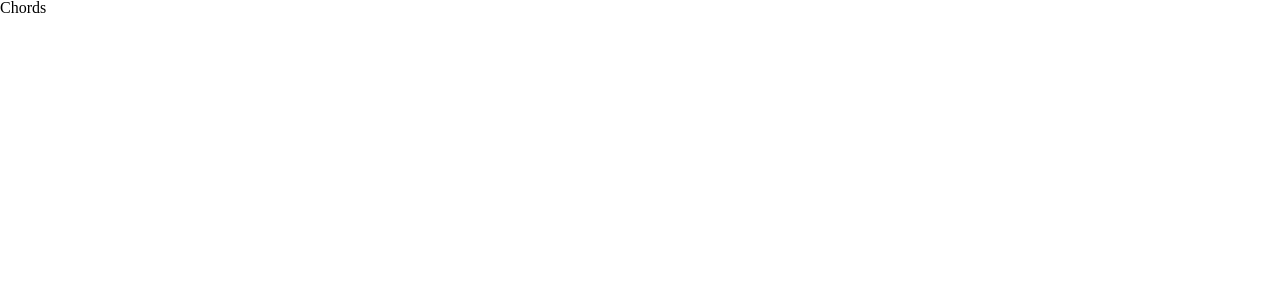
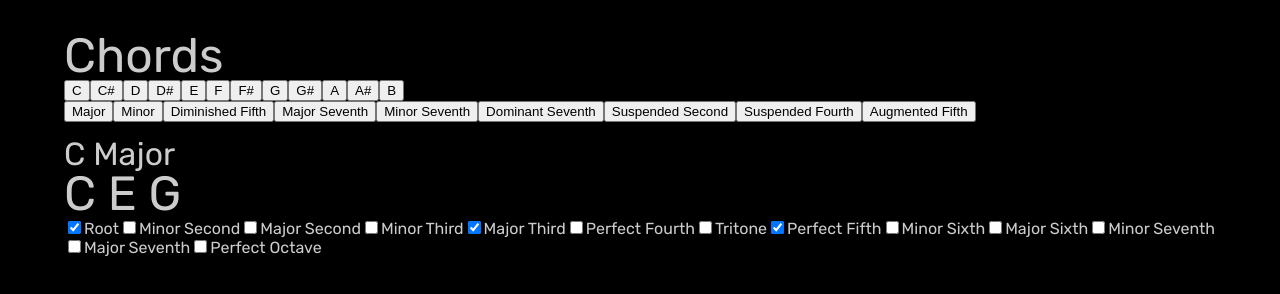
Before and after one commit to RaeyaVidhl/RaeyaVidhl.github.io, a plain HTML site: page chords.html in a window 1280 px wide. Drawn offline with Linux system fonts and the light colour scheme.

Commit message:
Add chords page

```diff
--- /dev/null
+++ b/chords.css
@@ -0,0 +1,3 @@
+#base-note-list {
+
+}
--- a/chords.html
+++ b/chords.html
@@ -6,10 +6,21 @@
     <meta charset="UTF-8">
     <title>Raeya's Domain</title>
     <link rel="stylesheet" type="text/css" href="reset.css" />
+    <link rel="stylesheet" type="text/css" href="global.css" />
+    <link rel="stylesheet" type="text/css" href="chords.css" />
   </head>
 
   <body>
-    Chords
+    <h1>Chords</h1>
+    <p id="root">root</p>
+    <p id="chord">chord</p>
+    <br />
+    <h2 id="result-name">result</h2>
+    <h1 id="result">result</h1>
+    <p id="notes">
+      notes
+    </p>
   </body>
 
+  <script src="chords.js"></script>
 </html>
--- /dev/null
+++ b/chords.js
@@ -0,0 +1,99 @@
+var root = 0;
+var chord = 0;
+
+var noteNameList = ['Root', 'Minor Second', 'Major Second', 'Minor Third', 'Major Third', 'Perfect Fourth', 'Tritone', 'Perfect Fifth', 'Minor Sixth', 'Major Sixth', 'Minor Seventh', 'Major Seventh', 'Perfect Octave'];
+var noteList = ['C', 'C#', 'D', 'D#', 'E', 'F', 'F#', 'G', 'G#', 'A', 'A#', 'B'];
+var chordList = [
+  {
+    name: 'Major',
+    notes: [0, 4, 7],
+  },
+  {
+    name: 'Minor',
+    notes: [0, 3, 7],
+  },
+  {
+    name: 'Diminished Fifth',
+    notes: [0, 3, 6],
+  },
+  {
+    name: 'Major Seventh',
+    notes: [0, 4, 7, 11],
+  },
+  {
+    name: 'Minor Seventh',
+    notes: [0, 3, 7, 10],
+  },
+  {
+    name: 'Dominant Seventh',
+    notes: [0, 4, 7, 10],
+  },
+  {
+    name: 'Suspended Second',
+    notes: [0, 2, 7],
+  },
+  {
+    name: 'Suspended Fourth',
+    notes: [0, 5, 7],
+  },
+  {
+    name: 'Augmented Fifth',
+    notes: [0, 4, 8],
+  },
+];
+
+function update() {
+  document.getElementById('result-name').innerHTML = noteList[root] + ' ' + chordList[chord].name;
+  document.getElementById('result').innerHTML = chordList[chord].notes.map(
+    function(note) {
+      return noteList[(note + root) % noteList.length];
+    }
+  ).join(' ');
+
+  var notesElement = document.getElementById('notes');
+  notesElement.innerHTML = '';
+  for (var i = 0; i < noteNameList.length; ++i) {
+    (function(_i) {
+      var element = document.createElement('input');
+      element.type = 'checkbox';
+      element.textContent = noteList[_i];
+      if (chordList[chord].notes.includes(_i)) {
+        element.checked = true;
+      }
+      text = document.createElement('span');
+      text.textContent = noteNameList[_i];
+      notesElement.appendChild(element);
+      notesElement.appendChild(text);
+    })(i);
+  }
+}
+
+var rootElement = document.getElementById('root');
+rootElement.innerHTML = '';
+for (var i = 0; i < noteList.length; ++i) {
+  (function(_i) {
+    var element = document.createElement('button');
+    element.textContent = noteList[_i];
+    element.addEventListener('click', function() {
+      root = _i;
+      update();
+    });
+    rootElement.appendChild(element);
+  })(i);
+}
+
+var chordElement = document.getElementById('chord');
+chordElement.innerHTML = '';
+for (var i = 0; i < chordList.length; ++i) {
+  (function(_i) {
+    var element = document.createElement('button');
+    element.textContent = chordList[_i].name;
+    element.addEventListener('click', function() {
+      chord = _i;
+      update();
+    });
+    chordElement.appendChild(element);
+  })(i);
+}
+
+update();
--- /dev/null
+++ b/global.css
@@ -0,0 +1,20 @@
+@import url('https://fonts.googleapis.com/css?family=Rubik');
+
+body {
+  background-color: #000000;
+  color: #cccccc;
+  font-family: 'Rubik', sans-serif;
+  padding: 2rem 4rem;
+}
+
+h1 {
+  font-size: 3rem;
+}
+
+h2 {
+  font-size: 2rem;
+}
+
+p {
+  font-size: 1rem;
+}
```
Also changed, not shown: index.html (+2 -1 lines), logo.svg.
